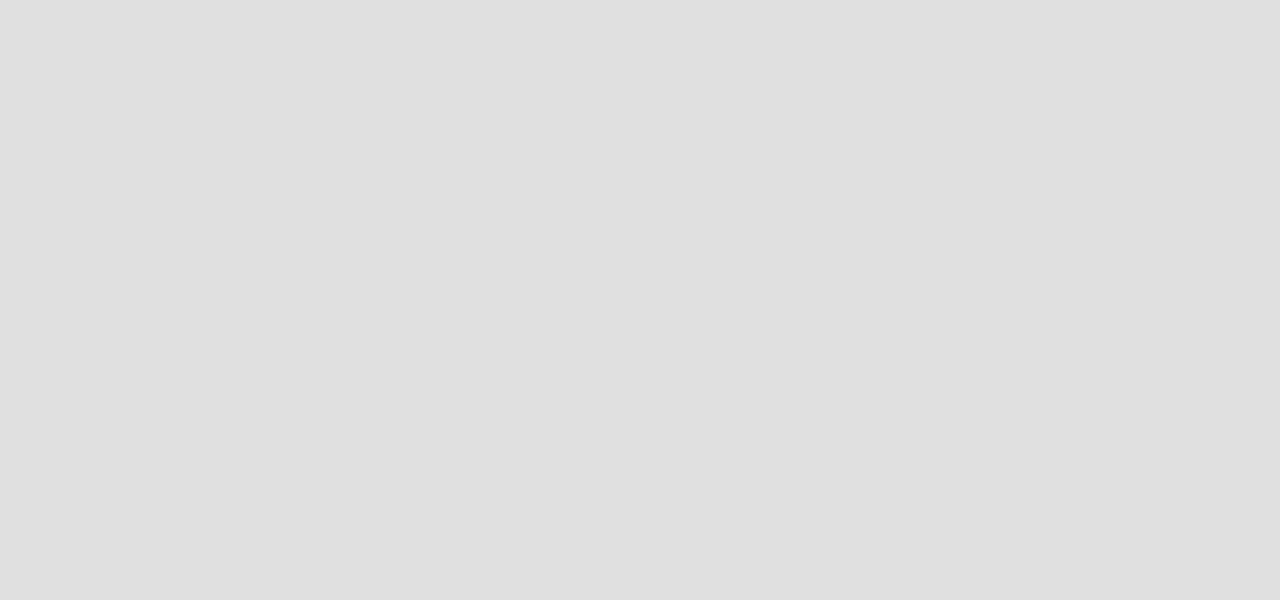
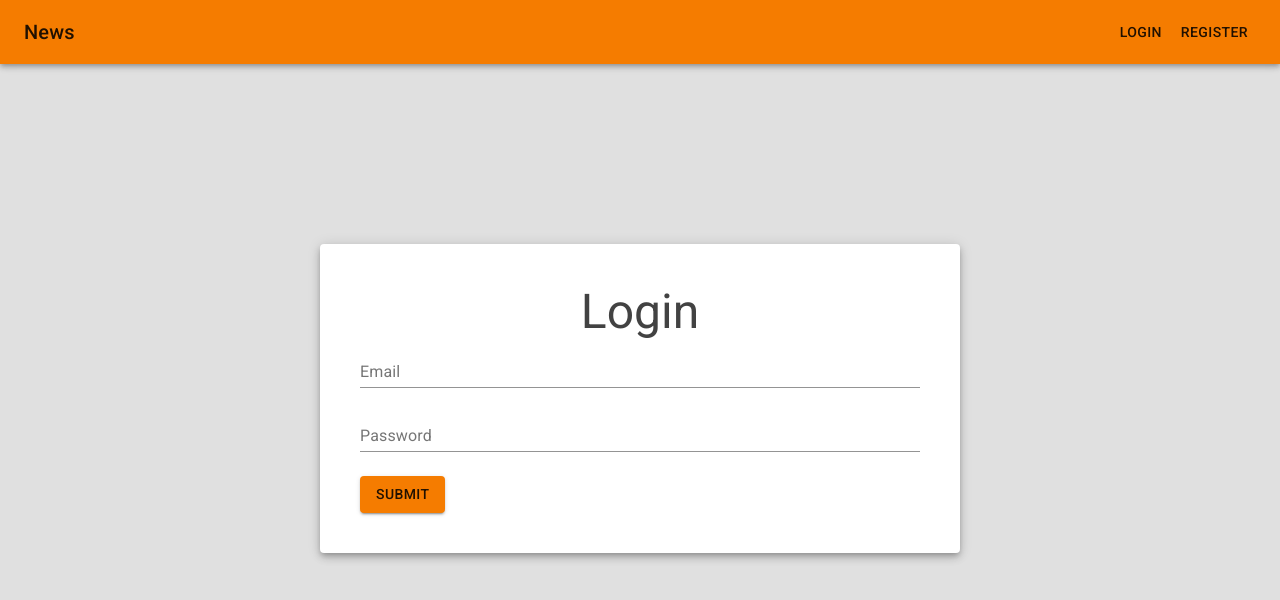
Before and after one commit to omar-shahid/project_9b-redux-diaries-app, a React (Create React App) app: page /login in a window 1280 px wide. Before the commit this address had no page. Shown: the top 600 px of the page. Built offline with nearby package versions, Linux system fonts and the light colour scheme; what miragejs would draw is missing.

Commit message:
Created Login Page

```diff
--- a/src/index.tsx
+++ b/src/index.tsx
@@ -10,6 +10,7 @@ import startServer from "./app/server";
 import { createMuiTheme, ThemeProvider } from "@material-ui/core";
 import { orange } from "@material-ui/core/colors";
 import Register from "./pages/Register";
+import Login from "./pages/Login";
 
 startServer();
 const theme = createMuiTheme({
@@ -23,13 +24,6 @@ const theme = createMuiTheme({
   },
 });
 
-// const useStyles = makeStyles({
-//   bg: {
-//     backgroundColor: grey[300],
-//     height: "100%",
-//   },
-// });
-
 ReactDOM.render(
   <React.StrictMode>
     <ThemeProvider theme={theme}>
@@ -38,6 +32,7 @@ ReactDOM.render(
           <Routes>
             <Route path="/" element={<App />} />
             <Route path="/register" element={<Register />} />
+            <Route path="/login" element={<Login />} />
           </Routes>
         </BrowserRouter>
       </Provider>
--- /dev/null
+++ b/src/pages/Login.tsx
@@ -0,0 +1,103 @@
+import React, { useEffect, useState } from "react";
+import NavBar from "../components/NavBar";
+import useStyles from "../styles";
+import Alert from "@material-ui/lab/Alert";
+
+import { Box, Button, Paper, TextField, Typography } from "@material-ui/core";
+import { Formik } from "formik";
+import { loginAsync } from "../features/userSlice";
+import { useDispatch, useSelector } from "react-redux";
+import { AppDispatch, RootState } from "../app/store";
+import { useNavigate } from "react-router-dom";
+import { AuthErrorResponse } from "../types";
+
+function Login() {
+  const navigate = useNavigate();
+
+  const dispatch: AppDispatch = useDispatch();
+  const [errors, setErrors] = useState<string[]>([]);
+  const token = useSelector((state: RootState) => state.user.token);
+
+  const classes = useStyles();
+
+  useEffect(() => {
+    if (!!token.length) navigate("/dashboard");
+  }, [token.length, navigate]);
+  return (
+    <>
+      <NavBar />
+      <Box
+        display="flex"
+        justifyContent="center"
+        alignItems="center"
+        height="90vh"
+      >
+        <Box minHeight="50%" minWidth="50%">
+          <Paper style={{ height: "100%" }} elevation={5}>
+            <Box padding={5}>
+              {errors?.map((el) => (
+                <Alert key={el} severity="error">
+                  {el}
+                </Alert>
+              ))}
+              <Typography
+                className={classes.headingGrey}
+                variant="h3"
+                component="h3"
+                align="center"
+              >
+                Login
+              </Typography>
+              <Formik
+                initialValues={{
+                  email: "",
+                  password: "",
+                }}
+                onSubmit={(values) => {
+                  //   dispatch(loginAsync(values)).then((data) => {
+                  //     const payloadData = data.payload as AuthErrorResponse;
+                  //     if (payloadData?.haveErrors) setErrors(payloadData.errors);
+                  //   });
+                }}
+              >
+                {({ values, handleSubmit, handleChange }) => (
+                  <form noValidate autoComplete="off" onSubmit={handleSubmit}>
+                    <Box marginBottom={2}>
+                      <TextField
+                        id="standard-basic"
+                        value={values.email}
+                        name="email"
+                        onChange={handleChange}
+                        fullWidth
+                        label="Email"
+                      />
+                    </Box>
+                    <Box marginBottom={2}>
+                      <TextField
+                        id="standard-basic"
+                        value={values.password}
+                        name="password"
+                        onChange={handleChange}
+                        fullWidth
+                        type="password"
+                        label="Password"
+                      />
+                    </Box>
+
+                    <Box marginTop={3}>
+                      <Button variant="contained" type="submit" color="primary">
+                        Submit
+                      </Button>
+                    </Box>
+                  </form>
+                )}
+              </Formik>
+            </Box>
+          </Paper>
+        </Box>
+      </Box>
+    </>
+  );
+}
+
+export default Login;
```
